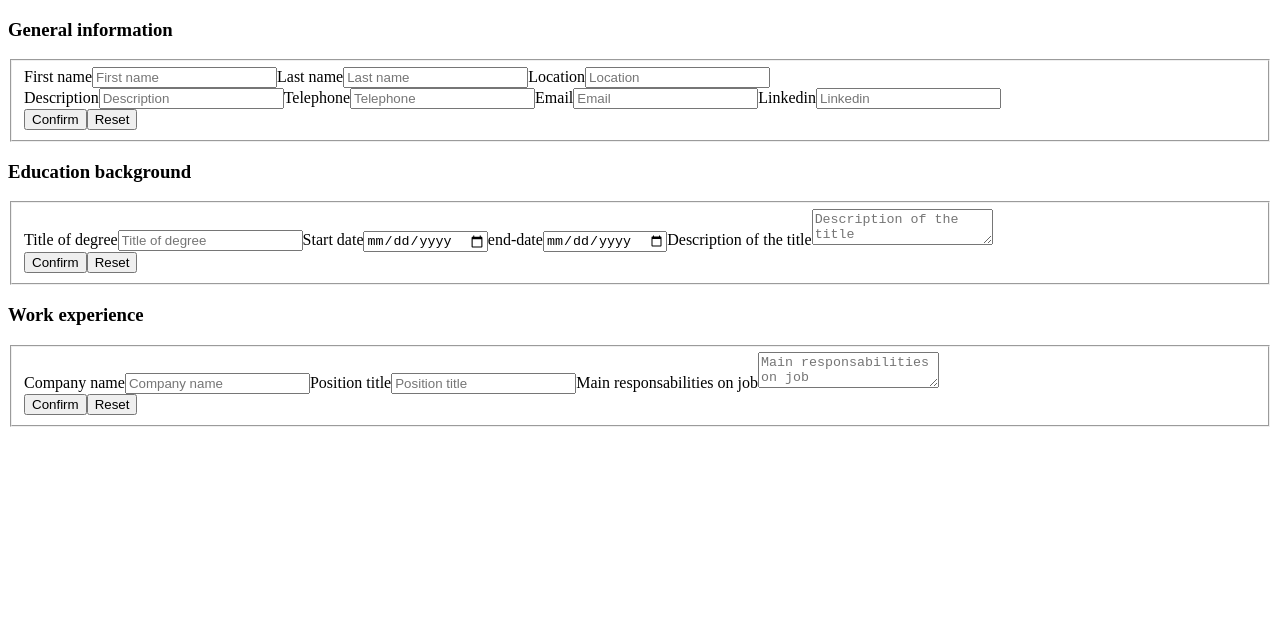
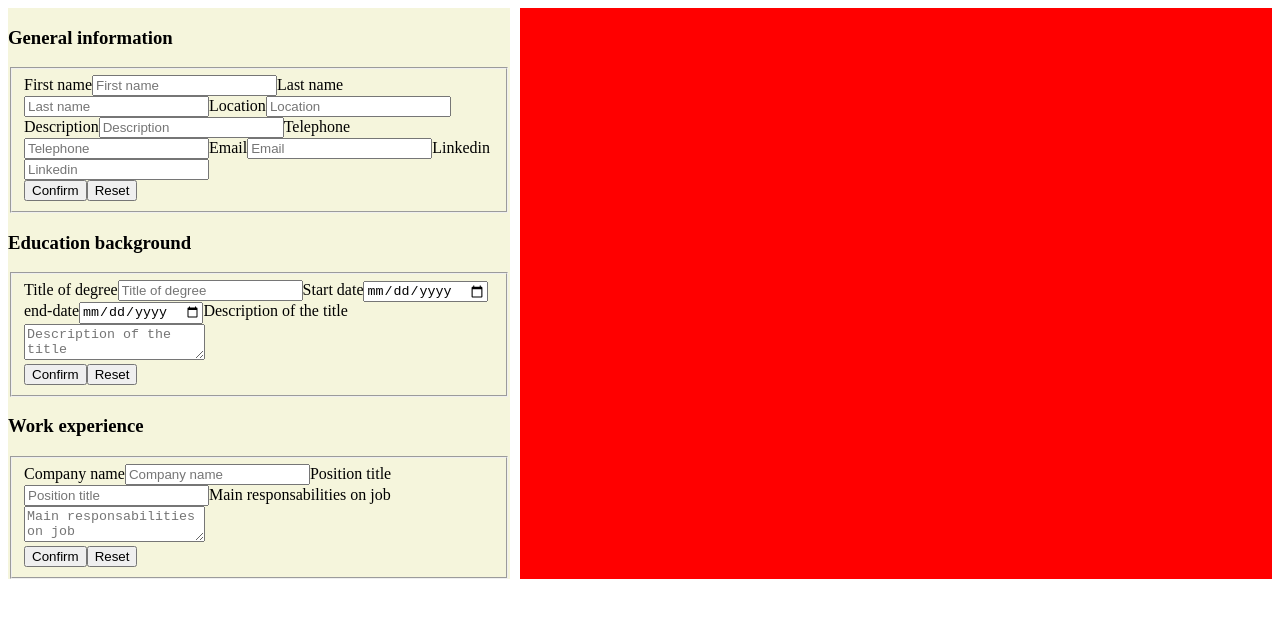
Before and after one commit to juan-est145/Cv-maker, a React (Vite) app: page / in a window 1280 px wide. Shown: the top 618 px of the page. Built offline with nearby package versions, Linux system fonts and the light colour scheme.

Commit message:
Some styling applied to app

```diff
--- /dev/null
+++ b/src/App.css
@@ -0,0 +1,15 @@
+#root {
+	margin: 0;
+	display: flex;
+	gap: 10px;
+}
+
+aside {
+	flex: 2;
+	background-color: beige;
+}
+
+main {
+	flex: 3;
+	background-color: red;
+}
--- a/src/App.jsx
+++ b/src/App.jsx
@@ -1,6 +1,7 @@
 import { useState } from 'react'
 import Form from './components/form/form'
 import CV from './components/cv'
+import "./App.css"
 
 function App() {
   const [genInfoState, setGenInfo] = useState(new GeneralInfoState());
```
